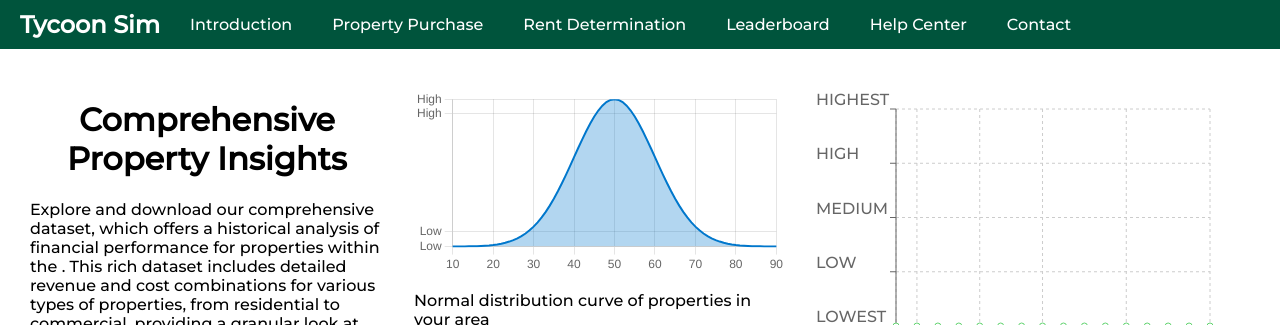
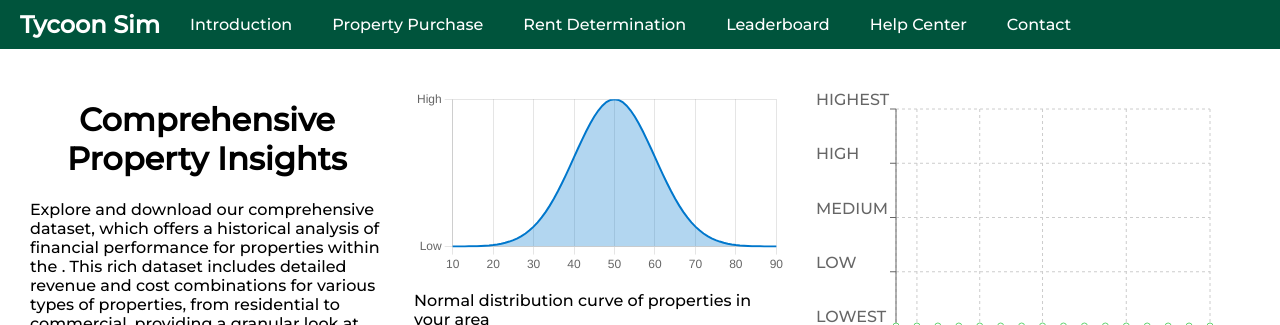
Before and after one commit to Devenvaruv/tycoonsimulator, a React (Create React App) app: page /monthly-pricing in a window 1280 px wide. Shown: the top 325 px of the page. Built offline with nearby package versions, Linux system fonts and the light colour scheme.

Commit message:
fixed bell graph Y axis values

```diff
--- a/src/components/BellGraph/BellGraph.js
+++ b/src/components/BellGraph/BellGraph.js
@@ -69,9 +69,9 @@ const BellGraph = ({ expectedValue, fluctation }) => {
         ticks: {
           // Update to display ticks as percentages
           callback: function(value) {
-            if (value < 20) return "Low";
+            if (value < 10) return "Low";
 
-            if (value > 80) return "High";
+            if (value > 90) return "High";
           }
         },
         max: 100 // Ensure y-axis goes up to 100%
```
